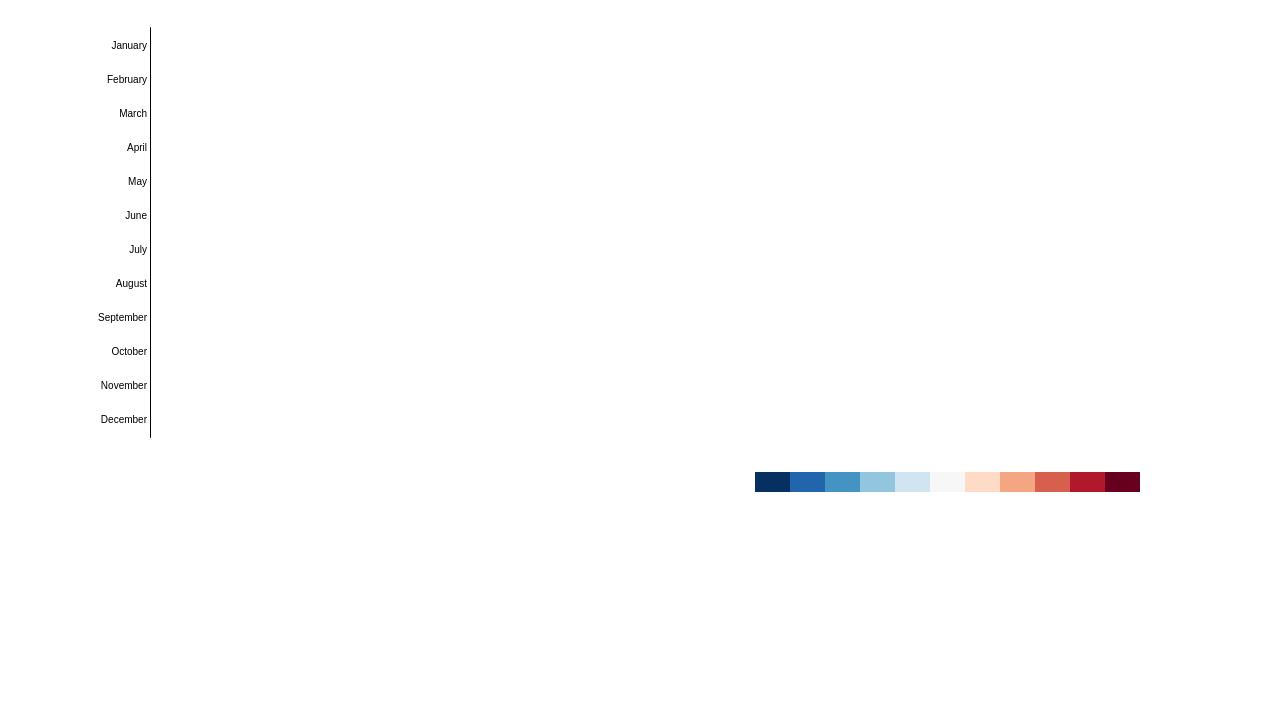
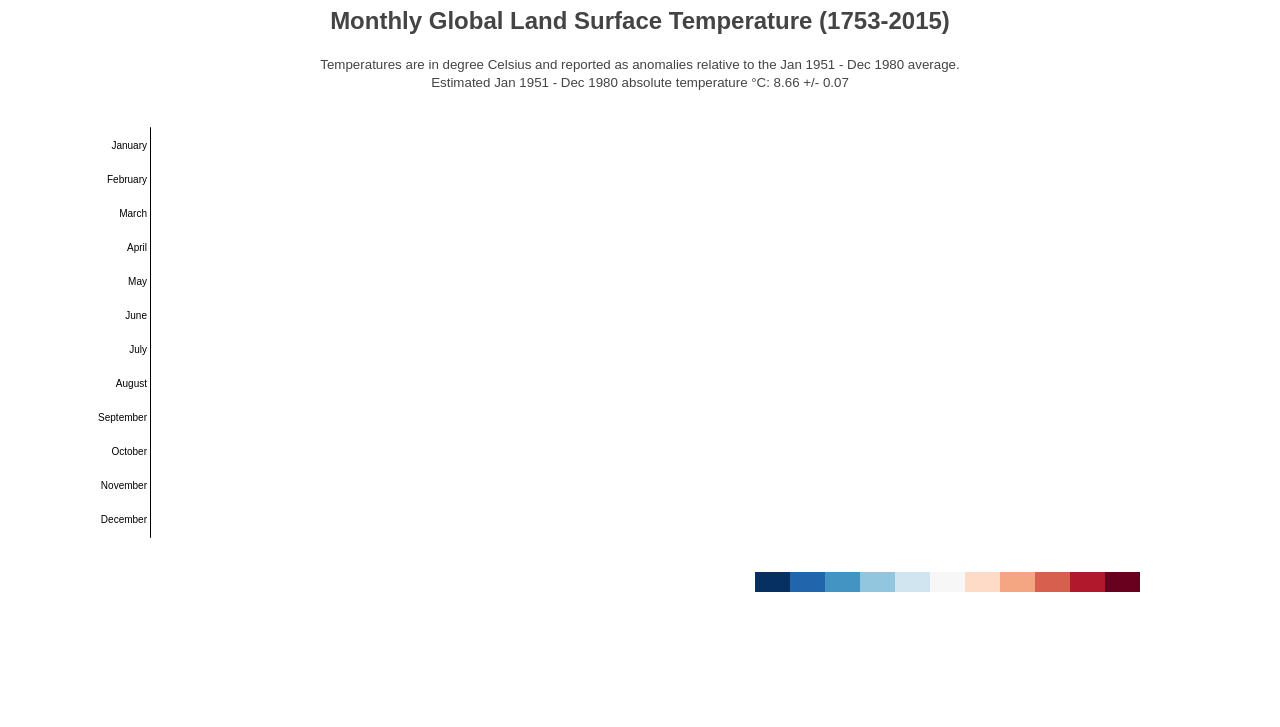
Before and after one commit to kevcomedia/d3-heat-map, a website built with webpack: page src/index.html in a window 1280 px wide. Shown: the part 73-800 px from the top of the page. Built offline with nearby package versions, Linux system fonts and the light colour scheme; what d3-request, d3-tip would draw is missing.

Commit message:
Add title and information on page

```diff
--- a/src/index.html
+++ b/src/index.html
@@ -7,8 +7,13 @@
   <title>freeCodeCamp Data Viz Project - D3 Heat Map</title>
 </head>
 <body>
+  <h1>freeCodeCamp Data Viz Project - D3 Heat Map</h1>
   <div class="container">
-    <h1>freeCodeCamp Data Viz Project - D3 Heat Map</h1>
+    <h2>Monthly Global Land Surface Temperature (1753-2015)</h2>
+    <p class="moreInfo"><small>Temperatures are in degree Celsius and reported
+      as anomalies relative to the <time>Jan 1951</time> - <time>Dec 1980</time>
+      average.<br> Estimated <time>Jan 1951</time> - <time>Dec 1980</time>
+      absolute temperature &deg;C: 8.66 +/- 0.07</small></p>
     <svg id="chart"></svg>
   </div>
 </body>
--- a/src/styles.scss
+++ b/src/styles.scss
@@ -3,7 +3,9 @@ body {
   font-family: sans-serif;
 }
 
-h1 {
+h1,
+h2,
+.moreInfo {
   text-align: center;
 }
 
```
